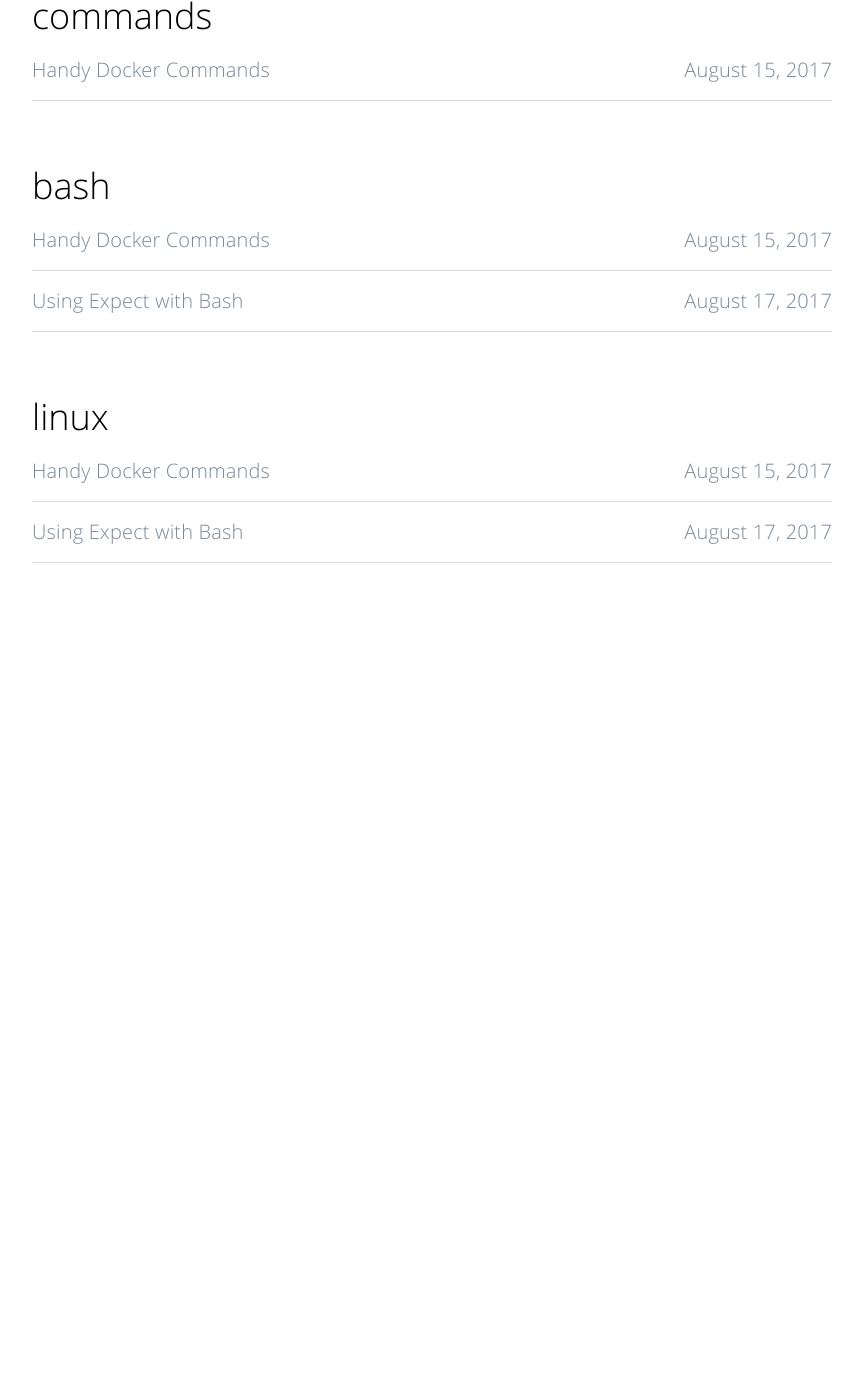
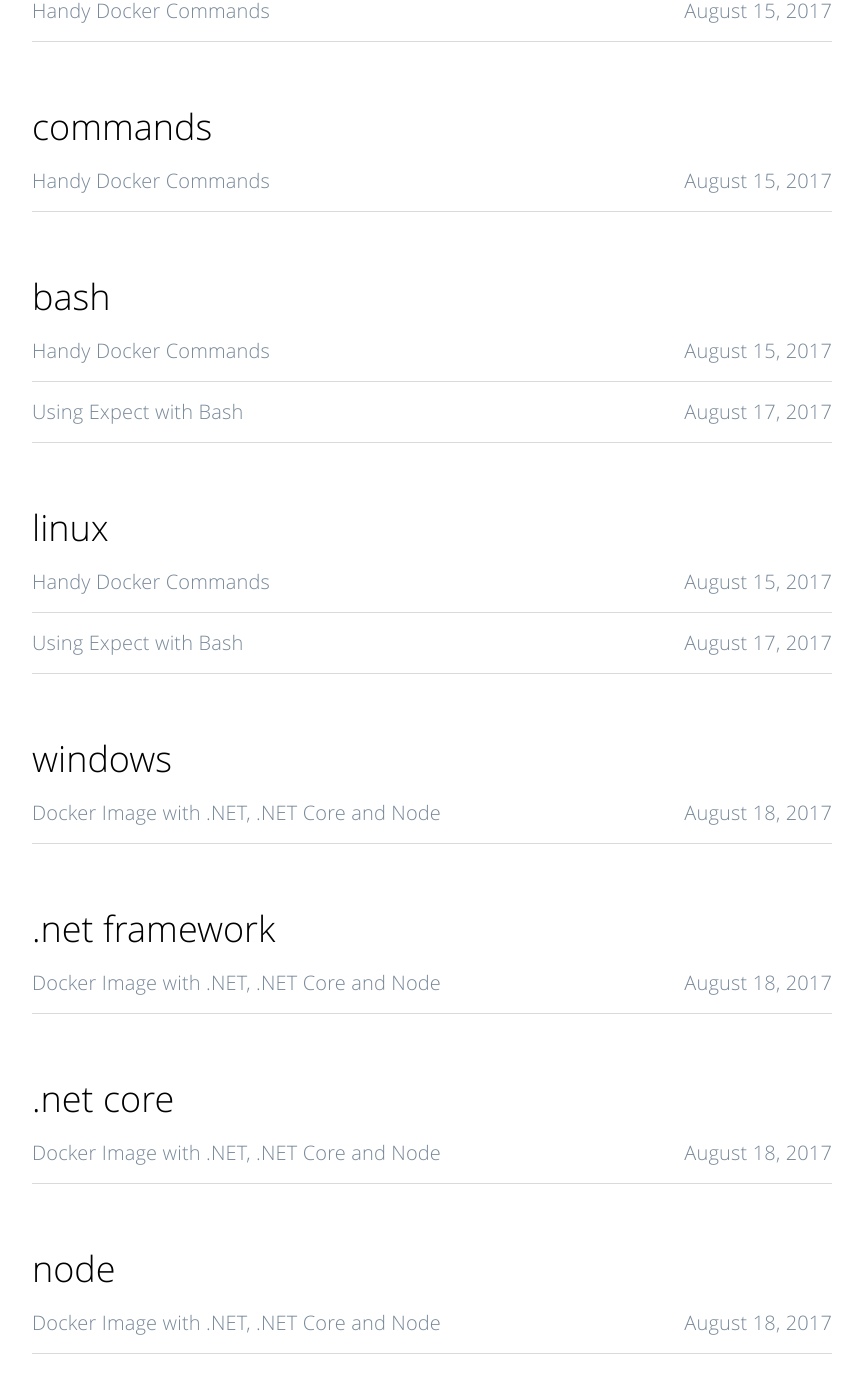
Before and after one commit to jwendl/jwendl.github.io, a Jekyll site: the page built from tags.html, in a window 1280 px wide and 1400 px high, scrolled down 786 px. Shown: the top 1393 px of the window, without its empty margins (208-1071 px from the left). Built offline with Jekyll 4.4.1, drawn with Linux system fonts in a browser that asks for light colours; before the commit the page ends 1395 px from its top, so only the background shows below that; some of the changed lines change nothing that is shown; some of the changed text lies outside the part shown.

Commit message:
Updating blog with post for Docker.

```diff
--- a/_config.yml
+++ b/_config.yml
@@ -2,7 +2,7 @@
 title: Jwendl.NET | All about Code
 description: "Justin Wendlandt's blog about all things code."
 baseurl: "" # for test: remove string '/space-jekyll-templa' to ''
-url: "https://jwendl.github.io/" # for test: remove string 'http://victorvoid.github.io' to '' but in production: 'https://yourusername.githu.io'
+url: "https://jwendl.github.io" # for test: remove string 'http://victorvoid.github.io' to '' but in production: 'https://yourusername.githu.io'
 # User settings
 username: jwendl
 user_title: Justin Wendlandt - Software Development Engineer
--- /dev/null
+++ b/_posts/2017-08-18-docker-image-net-node-core.md
@@ -0,0 +1,93 @@
+---
+layout: post
+title:  "Docker Image with .NET, .NET Core and Node"
+image: ''
+date:   2017-08-18 15:05:00
+tags:
+- docker
+- windows
+- .net framework
+- .net core
+- node
+description: ''
+categories:
+- Docker
+---
+
+We were in a scenario where we wanted to enable [IoT Edge]() to be enabled on a Windows Server Core docker container so that we could run some scenarios. We couldn't find a good way of doing this all in one Dockerfile, but found a way to merge a few Dockerfiles into one.
+
+The gist of the cleaned up result is below:
+{% gist 8026445ec866fb10b62f85c4eae4f0d4 %}
+
+Looking more closely at the Dockerfile, let's walk through what each section means.
+{% highlight docker %}
+FROM microsoft/windowsservercore
+
+SHELL ["powershell", "-Command", "$ErrorActionPreference = 'Stop'; $ProgressPreference = 'SilentlyContinue';"]
+{% endhighlight %}
+
+The first line tells Docker to utilize the [windowsservercore](https://hub.docker.com/r/microsoft/windowsservercore/) base image.
+The second line tells Docker to switch the command shell to PowerShell and to stop on any error messages, but continue on progress updates.
+
+{% highlight docker %}
+RUN Invoke-WebRequest -Uri "https://download.microsoft.com/download/D/D/3/DD35CC25-6E9C-484B-A746-C5BE0C923290/NDP47-KB3186497-x86-x64-AllOS-ENU.exe" -OutFile NDP47-KB3186497-x86-x64-AllOS-ENU.exe
+RUN .\NDP47-KB3186497-x86-x64-AllOS-ENU.exe /q
+RUN del .\NDP47-KB3186497-x86-x64-AllOS-ENU.exe
+{% endhighlight %}
+
+The first RUN command above downloads the latest version of .NET Framework 4.7 and places it to an .exe file.
+The second line runs the .exe with the '/q' or quiet flag to avoid output and installer window.
+The third RUN command removes the excess .exe after the full framework installs.
+
+{% highlight docker %}
+ENV DOTNET_SDK_VERSION 1.0.4
+ENV DOTNET_SDK_DOWNLOAD_URL https://dotnetcli.blob.core.windows.net/dotnet/Sdk/$DOTNET_SDK_VERSION/dotnet-dev-win-x64.$DOTNET_SDK_VERSION.zip
+
+RUN Invoke-WebRequest $Env:DOTNET_SDK_DOWNLOAD_URL -OutFile dotnet.zip; \
+Expand-Archive dotnet.zip -DestinationPath $Env:ProgramFiles\dotnet; \
+Remove-Item -Force dotnet.zip
+
+RUN setx /M PATH $($Env:PATH + ';' + $Env:ProgramFiles + '\dotnet')
+{% endhighlight %}
+
+The first two lines set up environment variables for .NET Core.
+The RUN Invoke-WebRequest line downloads the .NET Core SDK.
+Expand-Archive is a PowerShell way to unzip a zip file, and we can unzip the downloaded .zip directly into program files.
+The Remove-Item command deletes the .zip file using PowerShell.
+The last RUN setx command here, sets the path environment variable globally (not just for this shell) to point to the new dotnet folder in Program Files.
+
+{% highlight docker %}
+ENV NUGET_XMLDOC_MODE skip
+RUN New-Item -Type Directory warmup; \
+cd warmup; \
+dotnet new; \
+cd ..; \
+Remove-Item -Force -Recurse warmup
+{% endhighlight %}
+
+These next few lines are here just to warm the dotnet cli up so that future calls aren't initially slow (useful to avoid long startup times).
+
+{% highlight docker %}
+ENV NODE_VERSION 8.2.1
+
+RUN Invoke-WebRequest $('https://nodejs.org/dist/v{0}/node-v{0}-win-x64.zip' -f $env:NODE_VERSION) -OutFile 'node.zip'; \
+Expand-Archive node.zip -DestinationPath C:\ ; \
+Rename-Item -Path $('C:\node-v{0}-win-x64' -f $env:NODE_VERSION) -NewName 'C:\nodejs'
+
+ENV NPM_CONFIG_LOGLEVEL info
+
+RUN New-Item $($env:APPDATA + '\npm') ; \
+$env:PATH = 'C:\nodejs;{0}\npm;{1}' -f $env:APPDATA, $env:PATH ; \
+[Environment]::SetEnvironmentVariable('PATH', $env:PATH, [EnvironmentVariableTarget]::Machine)
+{% endhighlight %}
+
+This is setting an environment variable for NODE_VERSION, then downloading that version of Node through .zip file.
+The final step then extracts those contents to C:\nodejs and deletes the .zip file.
+
+{% highlight docker %}
+RUN Invoke-WebRequest $('https://download.microsoft.com/download/3/b/f/3bf6e759-c555-4595-8973-86b7b4312927/vc_redist.x64.exe') -OutFile vcredist.exe
+RUN .\vcredist.exe /q
+RUN del .\vcredist.exe
+{% endhighlight %}
+
+The last few lines here download the vc_redist_x64 and install it (useful for IoT Edge).
```
